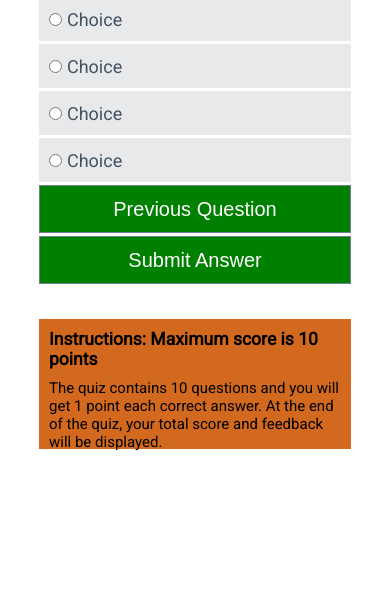
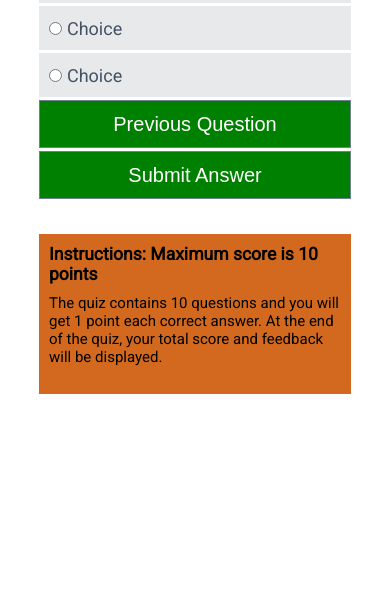
Before and after one commit to Tamirucode/multiple-choice-quiz, a plain HTML site: page index.html in a window 390 px wide. Shown: the part 244-844 px from the top of the page. Drawn offline with Linux system fonts and the light colour scheme.

Commit message:
Add style screen max 425 wide and down

```diff
--- a/assets/css/style.css
+++ b/assets/css/style.css
@@ -114,3 +114,23 @@ h3, p{
         height: 120px;
     }
 }
+
+@media screen and (max-width: 425px){
+    .wrapper {
+        height: 530px;
+        margin-top: auto;
+        margin-bottom: auto;
+    }
+
+    .heading{
+        margin-top: 15px;
+    }
+
+    .quiz-container{
+        height: 383px;
+    }
+
+    footer{
+        height: 150px;
+    }
+}
```
